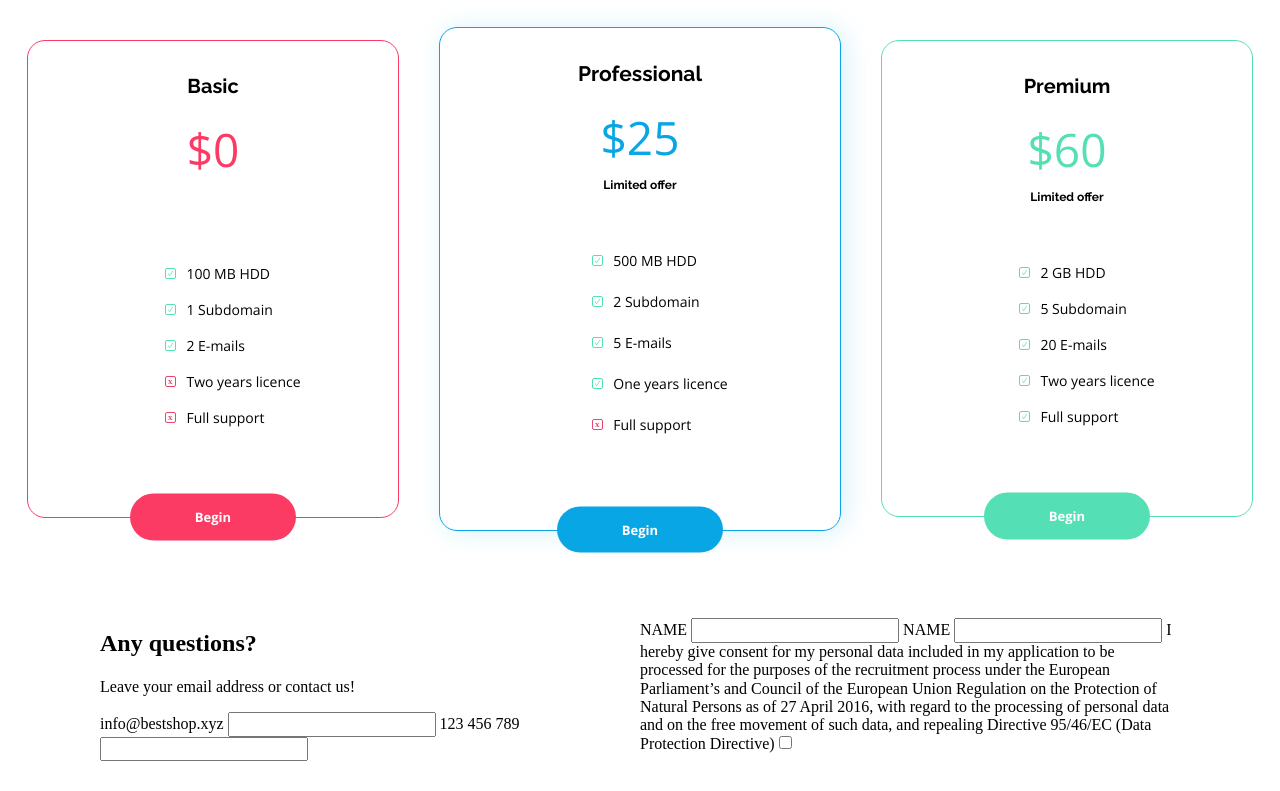
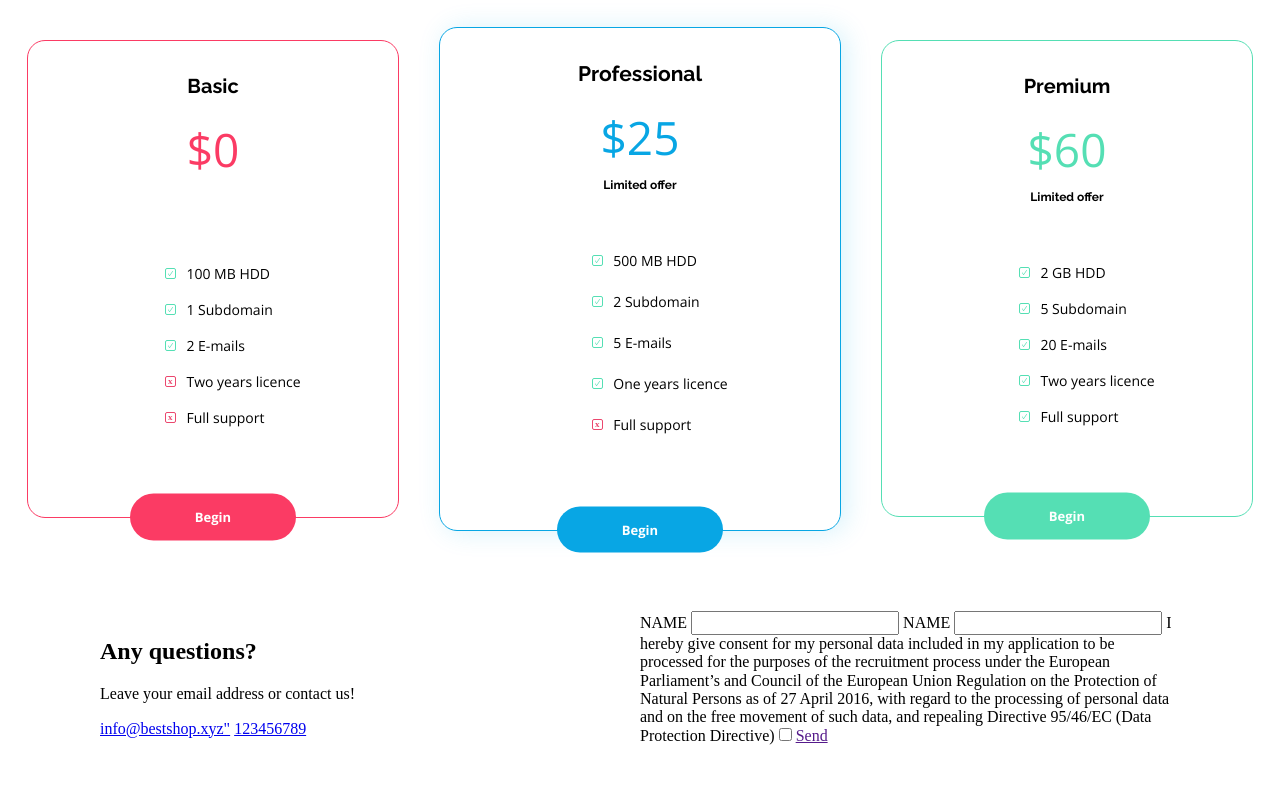
Before and after one commit to PatrykBombik/BestShop, a plain HTML site: page index.html in a window 1280 px wide. Shown: the part 3181-3972 px from the top of the page. Drawn offline with nearby package versions, Linux system fonts and the light colour scheme.

Commit message:
contact section index.html

```diff
--- a/index.html
+++ b/index.html
@@ -148,10 +148,8 @@
                 <h2 class="contact__info--tittle">Any questions?</h2>
                 <p>Leave your email address or contact us!</p>
                 <div class="contact__info--details">
-                    <label for="ourEmail">info@bestshop.xyz</label>
-                    <input type="email" name="ourEmail" id="ourEmail" class="contact__info--email">
-                    <label for="ourTel">123 456 789</label>
-                    <input type="tel" name="ourTel" id="ourTel" class="contact__info--tel">
+                    <a href="mailto:info@bestshop.xyz" class="contact__info--email">info@bestshop.xyz"</a>
+                    <a href="tel:123456789" class="contact__info--tel">123456789</a>
                 </div>
             </div>
             <div class="contact__inputs">
@@ -165,6 +163,7 @@
                     to the processing of personal data and on the free movement of such data, and repealing Directive
                     95/46/EC (Data Protection Directive)</label>
                 <input type="checkbox" name="myCheckbox" id="myCheckbox" class="contact__inputs--checkbox">
+                <a href="" class="contact__btn">Send</a>
             </div>
         </div>
     </section>
```
